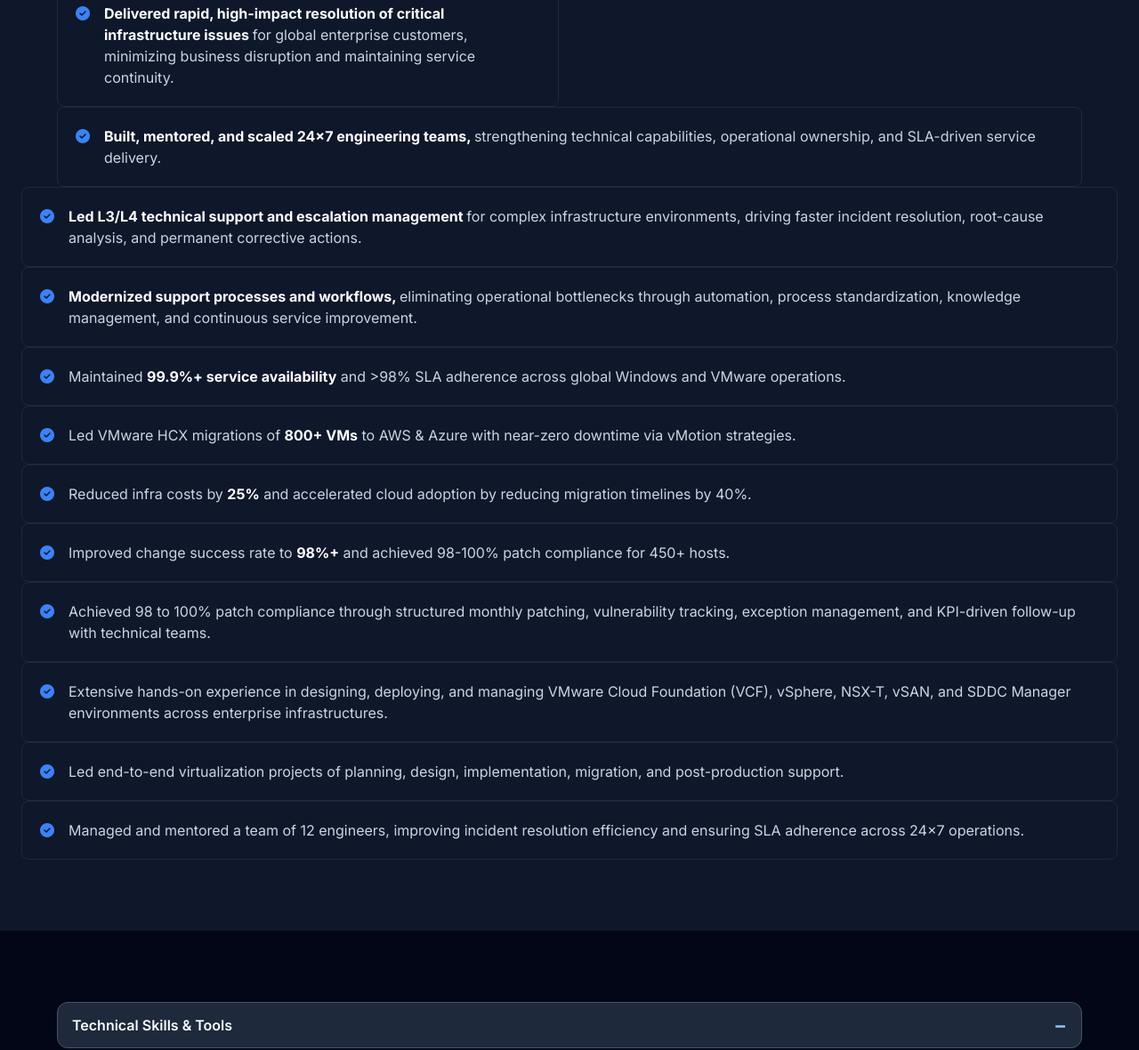
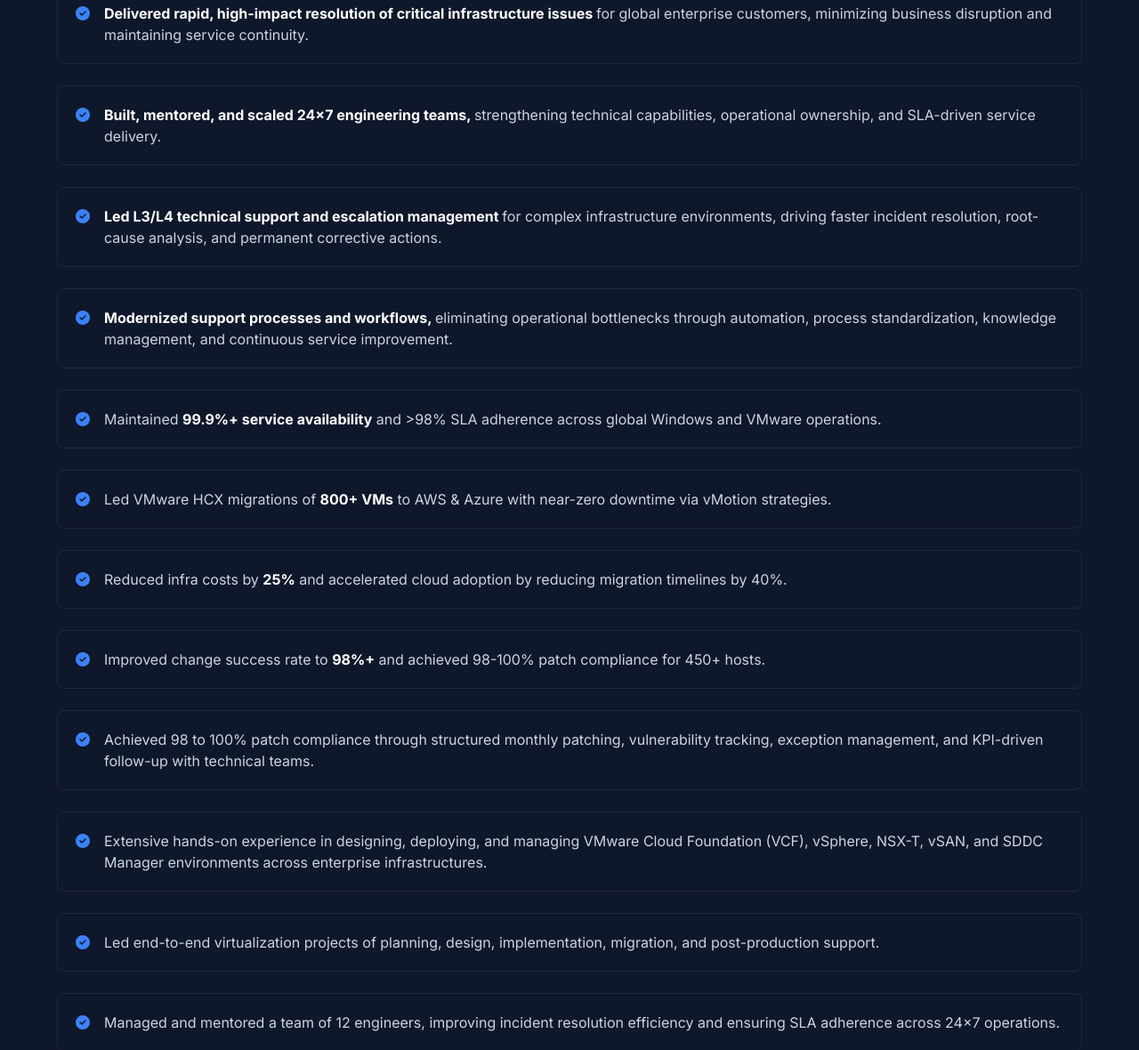
Before and after one commit to shreekanthj/portfolio, a plain HTML site: page index.html in a window 1280 px wide. Shown: the part 1706-2886 px from the top of the page at 89% size. Drawn offline with nearby package versions, Linux system fonts and the light colour scheme.

Commit message:
Refactor Key Achievements section layout
Updated the layout of the Key Achievements section to improve readability and organization. Adjusted the grid structure and content presentation for better visual appeal.

```diff
--- a/index.html
+++ b/index.html
@@ -85,80 +85,83 @@ section[data-section-title="Introduction"] { scroll-margin-top:5rem; }
 <section class="py-20 px-6 collapsible-section" data-section-title="Key Achievements" id="achievements">
 <div class="max-w-6xl mx-auto">
 <h2 class="text-3xl font-bold mb-12 flex items-center"><span class="w-8 h-1 bg-blue-500 mr-4"></span> Key Achievements</h2>
-<div class="grid md:grid-cols-2 gap-6">
+<div class="grid grid-cols-1 gap-6">
 <!-- Achv 1 -->
 <div class="flex gap-4 p-5 rounded-lg border border-slate-800 hover:border-slate-700 transition"><i class="fa-solid fa-circle-check text-blue-500 mt-1"></i>
+<div>
 <p class="text-slate-300 font-medium"> <span class="text-white font-bold"> Delivered rapid, high-impact resolution of critical infrastructure issues </span> for global enterprise customers, minimizing business disruption and maintaining service continuity. </p>
 </div>
 </div>
-
 <!-- Achv 2 -->
 <div class="flex gap-4 p-5 rounded-lg border border-slate-800 hover:border-slate-700 transition"><i class="fa-solid fa-circle-check text-blue-500 mt-1"></i>
+<div>
 <p class="text-slate-300 font-medium"><span class="text-white font-bold">Built, mentored, and scaled 24×7 engineering teams, </span> strengthening technical capabilities, operational ownership, and SLA-driven service delivery.</p>
 </div>
 </div>
-
 <!-- Achv 3 -->
 <div class="flex gap-4 p-5 rounded-lg border border-slate-800 hover:border-slate-700 transition"><i class="fa-solid fa-circle-check text-blue-500 mt-1"></i>
+<div>
 <p class="text-slate-300 font-medium"><span class="text-white font-bold">Led L3/L4 technical support and escalation management </span> for complex infrastructure environments, driving faster incident resolution, root-cause analysis, and permanent corrective actions.</p>
 </div>
 </div>
-
 <!-- Achv 4 -->
 <div class="flex gap-4 p-5 rounded-lg border border-slate-800 hover:border-slate-700 transition"><i class="fa-solid fa-circle-check text-blue-500 mt-1"></i>
+<div>
 <p class="text-slate-300 font-medium"><span class="text-white font-bold">Modernized support processes and workflows, </span> eliminating operational bottlenecks through automation, process standardization, knowledge management, and continuous service improvement.</p>
 </div>
 </div>
-
 <!-- Achv 2 -->
 <div class="flex gap-4 p-5 rounded-lg border border-slate-800 hover:border-slate-700 transition"><i class="fa-solid fa-circle-check text-blue-500 mt-1"></i>
+<div>
 <p class="text-slate-300 font-medium">Maintained <span class="text-white font-bold">99.9%+ service availability</span> and &gt;98% SLA adherence across global Windows and VMware operations.</p>
 </div>
 </div>
-
-  <!-- Achv 3 -->
+<!-- Achv 3 -->
 <div class="flex gap-4 p-5 rounded-lg border border-slate-800 hover:border-slate-700 transition"><i class="fa-solid fa-circle-check text-blue-500 mt-1"></i>
+<div>
 <p class="text-slate-300 font-medium">Led VMware HCX migrations of <span class="text-white font-bold">800+ VMs</span> to AWS &amp; Azure with near-zero downtime via vMotion strategies.</p>
 </div>
 </div>
-
 <!-- Achv 3 -->
 <div class="flex gap-4 p-5 rounded-lg border border-slate-800 hover:border-slate-700 transition"><i class="fa-solid fa-circle-check text-blue-500 mt-1"></i>
+<div>
 <p class="text-slate-300 font-medium">Reduced infra costs by <span class="text-white font-bold">25%</span> and accelerated cloud adoption by reducing migration timelines by 40%.</p>
 </div>
 </div>
-
 <!-- Achv 4 -->
 <div class="flex gap-4 p-5 rounded-lg border border-slate-800 hover:border-slate-700 transition"><i class="fa-solid fa-circle-check text-blue-500 mt-1"></i>
+<div>
 <p class="text-slate-300 font-medium">Improved change success rate to <span class="text-white font-bold">98%+</span> and achieved 98-100% patch compliance for 450+ hosts.</p>
 </div>
 </div>
-
 <!-- Achv 5 -->
 <div class="flex gap-4 p-5 rounded-lg border border-slate-800 hover:border-slate-700 transition"><i class="fa-solid fa-circle-check text-blue-500 mt-1"></i>
+<div>
 <p class="text-slate-300 font-medium">Achieved 98 to 100% patch compliance through structured monthly patching, vulnerability tracking, exception management, and KPI-driven follow-up with technical teams.</p>
 </div>
 </div>
-
 <!-- Achv 6 -->
 <div class="flex gap-4 p-5 rounded-lg border border-slate-800 hover:border-slate-700 transition"><i class="fa-solid fa-circle-check text-blue-500 mt-1"></i>
+<div>
 <p class="text-slate-300 font-medium">Extensive hands-on experience in designing, deploying, and managing VMware Cloud Foundation (VCF), vSphere, NSX-T, vSAN, and SDDC Manager environments across enterprise infrastructures.</p>
 </div>
 </div>
-
 <!-- Achv 7 -->
 <div class="flex gap-4 p-5 rounded-lg border border-slate-800 hover:border-slate-700 transition"><i class="fa-solid fa-circle-check text-blue-500 mt-1"></i>
+<div>
 <p class="text-slate-300 font-medium">Led end-to-end virtualization projects of planning, design, implementation, migration, and post-production support.</p>
 </div>
 </div>
-
 <!-- Achv 8 -->
 <div class="flex gap-4 p-5 rounded-lg border border-slate-800 hover:border-slate-700 transition"><i class="fa-solid fa-circle-check text-blue-500 mt-1"></i>
+<div>
 <p class="text-slate-300 font-medium">Managed and mentored a team of 12 engineers, improving incident resolution efficiency and ensuring SLA adherence across 24x7 operations.</p>
 </div>
 </div>
+</div>
+</div>
+</section>
 
-</section>
 <!-- 3. Technical Skills & Tools -->
 <section class="py-20 bg-slate-950 px-6 collapsible-section" data-section-title="Technical Skills &amp; Tools" id="skills">
 <div class="max-w-6xl mx-auto">
```
